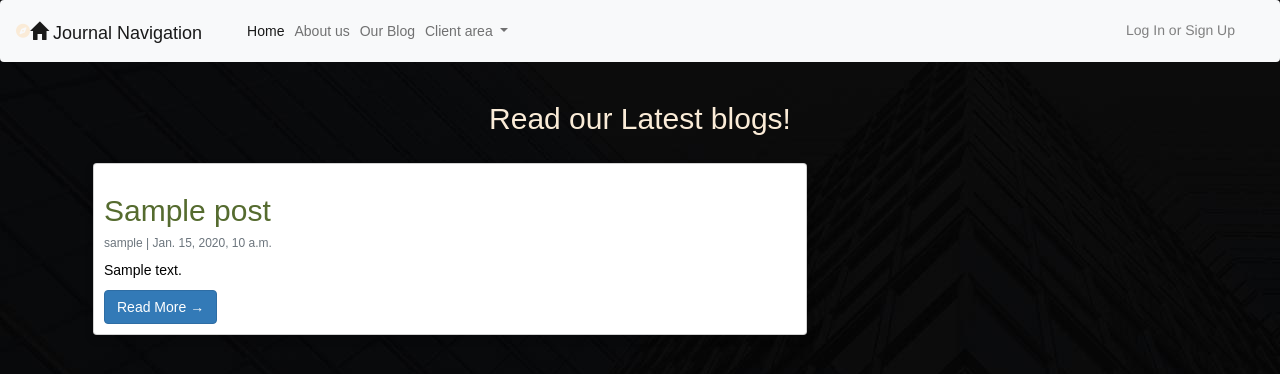
After one commit to hillel-i-python-pro-i-2022-05-19/homework__zavalii_bohdan__project, a Django app: page /blogs/ in a window 1280 px wide. The commit adds this page. Shown: the top 374 px of the page. Run offline with Django 4.2, Linux system fonts and the light colour scheme; tables that the repository leaves empty hold one stand-in row (values such as "Sample post"); some libraries are stand-ins or nearby versions.

Commit message:
📒 Added Blog app

```diff
--- /dev/null
+++ b/apps/blog/apps.py
@@ -0,0 +1,6 @@
+from django.apps import AppConfig
+
+
+class BlogConfig(AppConfig):
+    default_auto_field = "django.db.models.BigAutoField"
+    name = "apps.blog"
--- /dev/null
+++ b/apps/blog/models.py
@@ -0,0 +1,22 @@
+from django.db import models
+
+# from django.contrib.auth.models import User
+from apps.clients_validation.models import AbstractClient
+
+STATUS = ((0, "Draft"), (1, "Publish"))
+
+
+class Post(models.Model):
+    title = models.CharField(max_length=200, unique=True)
+    slug = models.SlugField(max_length=200, unique=True)
+    author = models.ForeignKey(AbstractClient, on_delete=models.CASCADE, related_name="blog_posts")
+    updated_on = models.DateTimeField(auto_now=True)
+    content = models.TextField()
+    created_on = models.DateTimeField(auto_now_add=True)
+    status = models.IntegerField(choices=STATUS, default=0)
+
+    class Meta:
+        ordering = ["-created_on"]
+
+    def __str__(self):
+        return self.title
--- /dev/null
+++ b/apps/blog/urls.py
@@ -0,0 +1,9 @@
+from . import views
+from django.urls import path
+
+app_name = "blogs"
+
+urlpatterns = [
+    path("", views.PostList.as_view(), name="show_all"),
+    path("<slug:slug>/", views.PostDetail.as_view(), name="post_detail"),
+]
--- /dev/null
+++ b/apps/blog/views.py
@@ -0,0 +1,12 @@
+from django.views import generic
+from .models import Post
+
+
+class PostList(generic.ListView):
+    queryset = Post.objects.filter(status=1).order_by("-created_on")
+    template_name = "blogs/show_blogs.html"
+
+
+class PostDetail(generic.DetailView):
+    model = Post
+    template_name = "blogs/post_detail.html"
--- a/apps/static/styles/about_us.css
+++ b/apps/static/styles/about_us.css
@@ -29,10 +29,6 @@ body {
     background-color: #474e5d;
     color: white;
 }
-
-/*.container {*/
-/*    padding: 0 16px;*/
-/*}*/
 
 .container::after, .row-about-us::after {
     content: "";
--- a/apps/templates/_helpers/_base.html
+++ b/apps/templates/_helpers/_base.html
@@ -7,7 +7,7 @@
     <meta name="viewport"
           content="width=device-width, user-scalable=no, initial-scale=1.0, maximum-scale=1.0, minimum-scale=1.0">
     <meta http-equiv="X-UA-Compatible" content="ie=edge">
-    <title>Trading Journal</title>
+    <title>Liquidus</title>
     <!-- CSS only -->
     <link href="https://cdn.jsdelivr.net/npm/bootstrap@5.2.0-beta1/dist/css/bootstrap.min.css"
           rel="stylesheet"
--- a/apps/templates/_helpers/_header.html
+++ b/apps/templates/_helpers/_header.html
@@ -3,7 +3,7 @@
         <i class="fa-solid fa-compass"></i>
         {#        <svg xmlns="http://www.w3.org/2000/svg" viewBox="0 0 512 512"><!--! Font Awesome Pro 6.2.0 by @fontawesome - https://fontawesome.com License - https://fontawesome.com/license (Commercial License) Copyright 2022 Fonticons, Inc. --><path d="M256 512c141.4 0 256-114.6 256-256S397.4 0 256 0S0 114.6 0 256S114.6 512 256 512zm50.7-186.9L162.4 380.6c-19.4 7.5-38.5-11.6-31-31l55.5-144.3c3.3-8.5 9.9-15.1 18.4-18.4l144.3-55.5c19.4-7.5 38.5 11.6 31 31L325.1 306.7c-3.2 8.5-9.9 15.1-18.4 18.4zM288 256c0-17.7-14.3-32-32-32s-32 14.3-32 32s14.3 32 32 32s32-14.3 32-32z"/></svg>#}
         <a class="navbar-brand" href="/"><i
-                class="glyphicon glyphicon-home"></i> Journal
+            class="glyphicon glyphicon-home"></i> Journal
             Navigation</a>
         <button class="navbar-toggler" type="button" data-bs-toggle="collapse"
                 data-bs-target="#navbarSupportedContent"
@@ -19,6 +19,10 @@
                 <li class="nav-item">
                     <a class="nav-link" href="/clients/about_us">
                         About us</a>
+                </li>
+                <li class="nav-item">
+                    <a class="nav-link" href="/blogs/">
+                        Our Blog</a>
                 </li>
                 <li class="nav-item dropdown">
                     <a class="nav-link dropdown-toggle" href="#" role="button"
--- /dev/null
+++ b/apps/templates/blogs/show_blogs.html
@@ -0,0 +1,25 @@
+{% extends '_helpers/_base.html' %}
+
+{% block body %}
+    <h2 style="text-align: center">Read our Latest blogs!</h2>
+
+    <div class="container">
+        <div class="row">
+            <!-- Blog Entries Column -->
+            <div class="col-md-8 mt-3 left">
+                {% for post in post_list %}
+                    <div class="card mb-4">
+                        <div class="card-body">
+                            <h2 class="card-title" style="color: darkolivegreen;">{{ post.title }}</h2>
+                            <p class="card-text text-muted h6">{{ post.author }} | {{ post.created_on }} </p>
+                            <p class="card-text" style="color: black">{{ post.content|slice:":200" }}</p>
+                            <a href="{% url 'blogs:post_detail' post.slug %}" class="btn btn-primary">Read More
+                                &rarr;</a>
+                        </div>
+                    </div>
+                {% endfor %}
+            </div>
+            {#            {% block sidebar %} {% include 'sidebar.html' %} {% endblock sidebar %}#}
+        </div>
+    </div>
+{% endblock %}
--- a/core/settings.py
+++ b/core/settings.py
@@ -49,6 +49,7 @@ LOCAL_APPS = [
     "apps.models",
     "apps.clients",
     "apps.clients_validation",
+    "apps.blog",
 ]
 
 THIRD_PARTY_APPS = ["crispy_forms", "crispy_bootstrap5"]
--- a/core/urls.py
+++ b/core/urls.py
@@ -26,6 +26,7 @@ urlpatterns = [
     path("", include("apps.base.urls")),
     path("clients/", include("apps.clients.urls")),
     path("client_validation/", include("apps.clients_validation.urls")),
+    path("blogs/", include("apps.blog.urls")),
     path("accounts/", include("django.contrib.auth.urls")),
     path("favicon.ico", RedirectView.as_view(url=staticfiles_storage.url("img/favicon.ico"))),
 ]
```
Also changed, not shown: apps/blog/admin.py (added, +13 -0 lines), apps/templates/blogs/post_detail.html (added, +16 -0 lines), apps/blog/__init__.py (added), apps/blog/migrations/0001_initial.py (added), apps/blog/migrations/__init__.py (added), apps/static/img/bohdan.jpg (added), apps/static/img/vasya.jpg (added).
